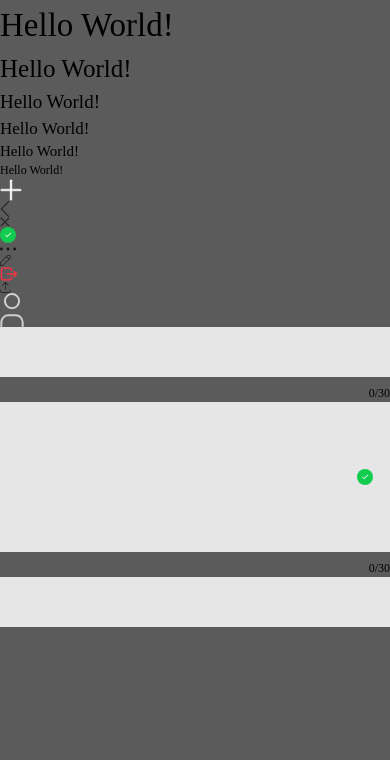
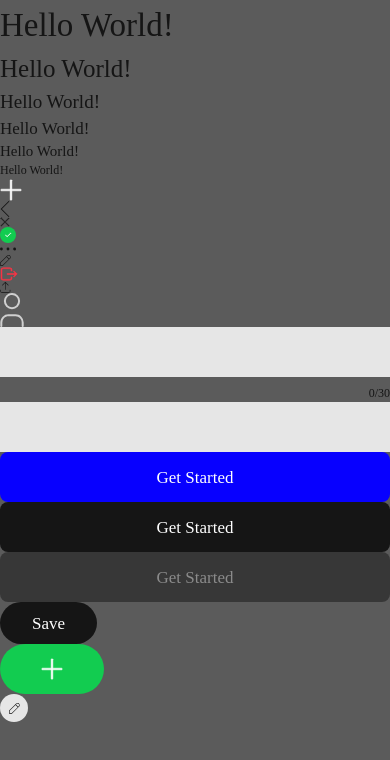
Before and after one commit to wmacall/SpatialLabsTest, a React Native app: screen / in a window 390 px wide. Shown: the top 760 px of the page. Built offline with nearby package versions, Linux system fonts and the light colour scheme.

Commit message:
✨ Add app buttons

```diff
--- a/App.tsx
+++ b/App.tsx
@@ -3,6 +3,7 @@ import {SafeAreaView, View} from 'react-native';
 import {Icon, Typography} from './src/components';
 import {COLORS} from './src/constants';
 import {Input} from './src/components/Input/Input';
+import {Button} from './src/components/Button';
 
 const App = () => {
   const [value, setValue] = useState('');
@@ -25,15 +26,46 @@ const App = () => {
       <Icon name="UploadIcon" />
       <Icon name="UserIcon" />
       <Input value={value} onChangeText={setValue} showLimit />
-      <Input value={value} onChangeText={setValue} secureTextEntry />
-      <Input value={value} onChangeText={setValue} isValid />
-      <Input value={value} onChangeText={setValue} multiline showLimit />
       <Input
         value={value}
         onChangeText={setValue}
         secureTextEntry
         keyboardType="email-address"
       />
+      <Button
+        variant="primary"
+        text="Get Started"
+        buttonColor="BLUE"
+        onPress={() => console.log('??')}
+      />
+      <Button
+        variant="primary"
+        text="Get Started"
+        onPress={() => console.log('??')}
+      />
+      <Button
+        variant="primary"
+        text="Get Started"
+        isDisabled
+        onPress={() => console.log('??')}
+      />
+      <Button
+        variant="secondary"
+        text="Save"
+        onPress={() => console.log('??')}
+      />
+      <Button
+        variant="rounded"
+        icon="AddIcon"
+        buttonColor="GREEN_SECONDARY"
+        onPress={() => console.log('??')}
+      />
+      <Button
+        variant="rounded_small"
+        icon="EditIcon"
+        buttonColor="DARK_SECONDARY"
+        onPress={() => console.log('??')}
+      />
     </View>
   );
 };
--- /dev/null
+++ b/src/components/Button/Button.styles.ts
@@ -0,0 +1,31 @@
+import {StyleSheet} from 'react-native';
+import {theme} from '../../utils';
+import {COLORS} from '../../constants';
+
+export default StyleSheet.create({
+  container: {
+    width: '100%',
+    borderRadius: theme.scaleWidth(8),
+    height: theme.scaleHeight(48),
+    backgroundColor: COLORS.BLACK,
+    justifyContent: 'center',
+    alignItems: 'center',
+  },
+  containerDisabled: {
+    backgroundColor: COLORS.BLACK_50,
+  },
+  secondary: {
+    width: theme.scaleWidth(93),
+    height: theme.scaleHeight(40),
+    borderRadius: theme.scaleWidth(128),
+  },
+  rounded: {
+    borderRadius: theme.scaleWidth(100),
+    width: theme.scaleWidth(100),
+  },
+  rounded_small: {
+    width: theme.scaleWidth(27),
+    height: theme.scaleHeight(27),
+    borderRadius: theme.scaleWidth(13.5),
+  },
+});
--- /dev/null
+++ b/src/components/Button/Button.tsx
@@ -0,0 +1,46 @@
+import React from 'react';
+import {StyleProp, TouchableOpacity, ViewStyle} from 'react-native';
+import {Typography} from '../Typography';
+import styles from './Button.styles';
+import {ButtonProps, ButtonVariant} from './Button.types';
+import {Icon} from '../Icon';
+import {COLORS} from '../../constants';
+
+const typographyVariants: Record<ButtonVariant, StyleProp<ViewStyle>> = {
+  primary: styles.container,
+  secondary: styles.secondary,
+  rounded: styles.rounded,
+  rounded_small: styles.rounded_small,
+};
+
+export const Button = ({
+  onPress,
+  text = '',
+  isDisabled = false,
+  variant = 'primary',
+  icon,
+  buttonColor = 'BLACK',
+}: ButtonProps) => {
+  const disabledStyle = isDisabled ? styles.containerDisabled : {};
+  const textColor = isDisabled ? 'MONOCHROME_400' : 'WHITE';
+  const buttonColorStyle: ViewStyle = {backgroundColor: COLORS[buttonColor]};
+  return (
+    <TouchableOpacity
+      activeOpacity={0.8}
+      disabled={isDisabled}
+      style={[
+        styles.container,
+        typographyVariants[variant],
+        buttonColorStyle,
+        disabledStyle,
+      ]}
+      onPress={onPress}>
+      {text ? (
+        <Typography textColor={textColor} variant="h6">
+          {text}
+        </Typography>
+      ) : null}
+      {icon ? <Icon name={icon} /> : null}
+    </TouchableOpacity>
+  );
+};
--- /dev/null
+++ b/src/components/Button/index.ts
@@ -0,0 +1 @@
+export * from './Button';
--- a/src/components/Typography/Typography.tsx
+++ b/src/components/Typography/Typography.tsx
@@ -1,13 +1,8 @@
-import React, {ReactNode} from 'react';
+import React from 'react';
 import {StyleProp, Text, TextStyle} from 'react-native';
+import {COLORS} from '../../constants';
+import {TypographyProps, TypographyVariant} from './Typography.types';
 import styles from './Typography.styles';
-
-type TypographyVariant = 'h3' | 'h4' | 'h5' | 'h6' | 'paragraph' | 'small';
-
-interface TypographyProps {
-  children: ReactNode;
-  variant?: TypographyVariant;
-}
 
 const typographyVariants: Record<TypographyVariant, StyleProp<TextStyle>> = {
   h3: styles.h3,
@@ -18,9 +13,18 @@ const typographyVariants: Record<TypographyVariant, StyleProp<TextStyle>> = {
   small: styles.small,
 };
 
-export const Typography = ({children, variant = 'h3'}: TypographyProps) => {
+export const Typography = ({
+  children,
+  variant = 'h3',
+  textColor = 'BLACK',
+}: TypographyProps) => {
+  const typographyColor: TextStyle = {
+    color: COLORS[textColor],
+  };
+
   return (
-    <Text style={[styles.baseStyle, typographyVariants[variant]]}>
+    <Text
+      style={[styles.baseStyle, typographyVariants[variant], typographyColor]}>
       {children}
     </Text>
   );
--- a/src/constants/colors.ts
+++ b/src/constants/colors.ts
@@ -7,4 +7,7 @@ export const COLORS = {
   DARK_SECONDARY: '#E6E6E6',
   GREEN_SECONDARY: '#12CC50',
   RED: '#FF3344',
+  BLACK_50: 'rgba(21, 21, 21, 0.5)',
+  WHITE: '#FFFFFF',
+  MONOCHROME_400: '#8B8B8B',
 };
```
Also changed, not shown: src/components/Button/Button.types.ts (added, +17 -0 lines), src/components/Typography/Typography.types.ts (added, +15 -0 lines).
